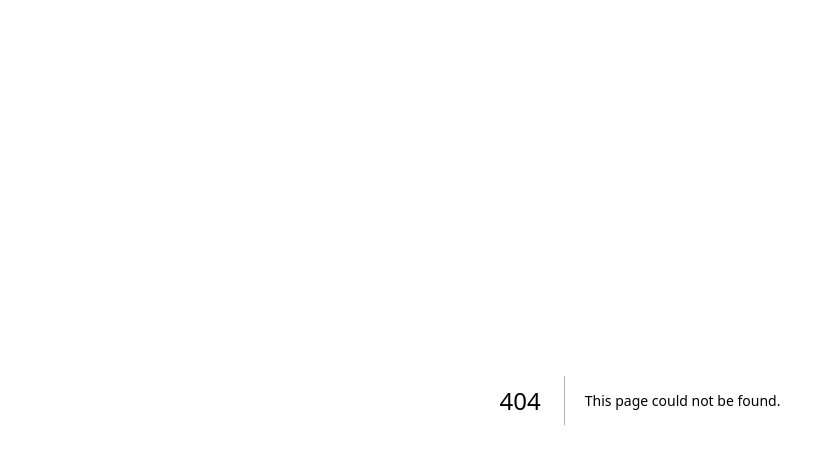
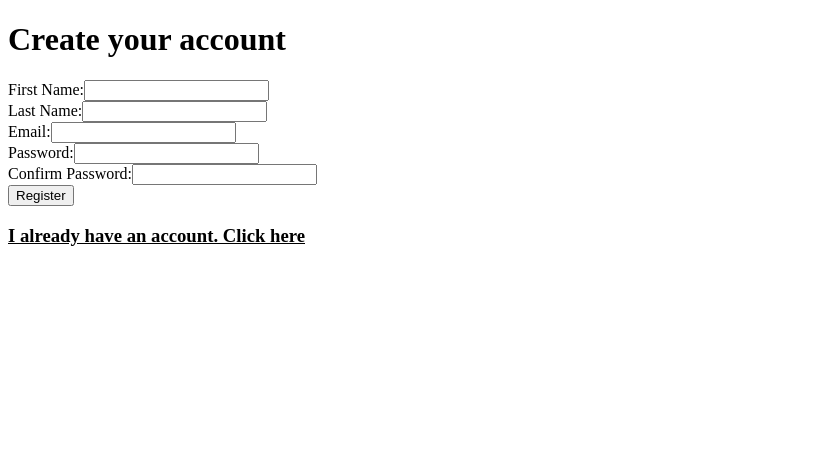
Before and after one commit to 5variables/ibm-mern-frontend, a Next.js app: page /register in a window 1280 px wide. Before the commit this address had no page. Shown: the top 464 px of the page, without its empty margins (0-835 px from the left). Built offline with nearby package versions, Linux system fonts and the light colour scheme.

Commit message:
register functionality added

```diff
--- a/package.json
+++ b/package.json
@@ -9,6 +9,7 @@
     "lint": "next lint"
   },
   "dependencies": {
+    "axios": "^1.4.0",
     "eslint": "8.44.0",
     "eslint-config-next": "13.4.8",
     "next": "13.4.8",
--- /dev/null
+++ b/src/pages/register.js
@@ -0,0 +1,119 @@
+import React, { useState } from 'react';
+import axios from 'axios';
+import { useRouter } from 'next/navigation';
+
+
+const RegisterPage = () => {
+    const router = useRouter();
+
+    const [firstName, setFirstName] = useState('');
+    const [lastName, setLastName] = useState('');
+    const [email, setEmail] = useState('');
+    const [password, setPassword] = useState('');
+    const [confirmPassword, setConfirmPassword] = useState('');
+
+    const handleFormSubmit = async (e) => {
+        e.preventDefault();
+
+        // check if all fields are completed
+        if (firstName && lastName && email && password && confirmPassword) {
+
+            try {
+                const response = await axios.post('http://localhost:3001/register', {
+                    firstName: firstName,
+                    lastName: lastName,
+                    mail: email,
+                    password: password,
+                });
+
+                // console.log(response.data.token);
+                localStorage.setItem('token', response.data.token);
+                router.push('/');
+            } catch (error) {
+                console.error(error);
+            }
+
+
+            setFirstName('');
+            setLastName('');
+            setEmail('');
+            setPassword('');
+            setConfirmPassword('');
+        } else {
+
+            console.log('Please fill in all fields.');
+        }
+    };
+
+    return(
+        <div>
+            <h1>Create your account</h1>
+            <div style={{ display: 'flex' }}>
+                <div style={{ flex: 3 }}>
+                    <form onSubmit={handleFormSubmit}>
+                    <div>
+                        <label>
+                        First Name:
+                        <input
+                            type="text"
+                            value={firstName}
+                            onChange={(e) => setFirstName(e.target.value)}
+                        />
+                        </label>
+                    </div>
+                    <div>
+                        <label>
+                        Last Name:
+                        <input
+                            type="text"
+                            value={lastName}
+                            onChange={(e) => setLastName(e.target.value)}
+                        />
+                        </label>
+                    </div>
+                    <div>
+                        <label>
+                        Email:
+                        <input
+                            type="email"
+                            value={email}
+                            onChange={(e) => setEmail(e.target.value)}
+                        />
+                        </label>
+                    </div>
+                    <div>
+                        <label>
+                        Password:
+                        <input
+                            type="password"
+                            value={password}
+                            onChange={(e) => setPassword(e.target.value)}
+                        />
+                        </label>
+                    </div>
+                    <div>
+                        <label>
+                        Confirm Password:
+                        <input
+                            type="password"
+                            value={confirmPassword}
+                            onChange={(e) => setConfirmPassword(e.target.value)}
+                        />
+                        </label>
+                    </div>
+                    <div>
+                        <button type="submit">Register</button>
+                    </div>
+                    <div>
+                        <h3 onClick={() => {
+                            router.push('/login');
+                        }}><u>I already have an account. Click here</u></h3>
+                    </div>
+                    </form>
+                </div>
+            </div>
+        </div>
+    );
+}
+
+export default  RegisterPage;
```
Also changed, not shown: src/app/page.js (+49 -90 lines), src/pages/login.js (added, +81 -0 lines), 1 other file (tests, documents, lock files or other folders).
